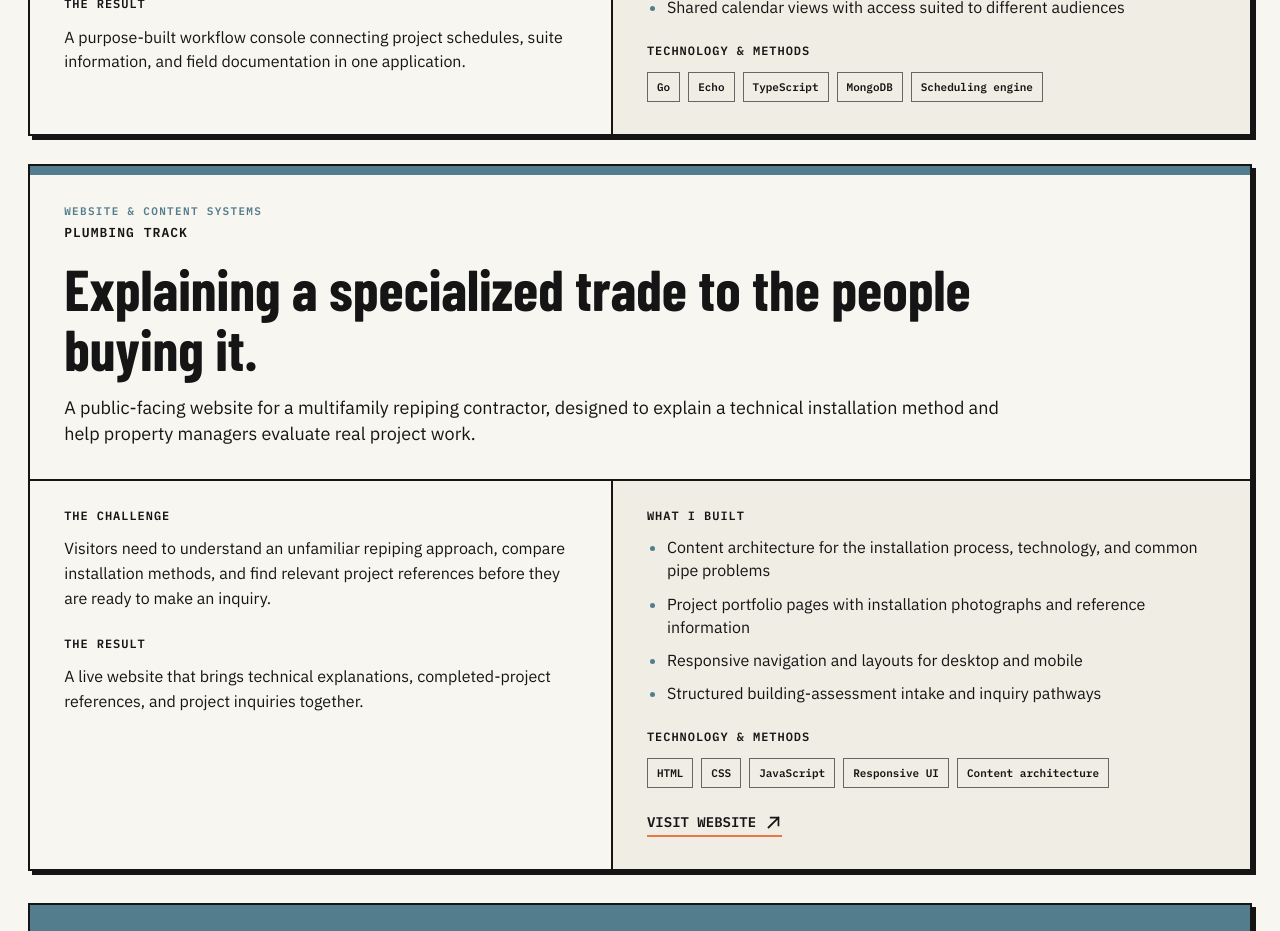
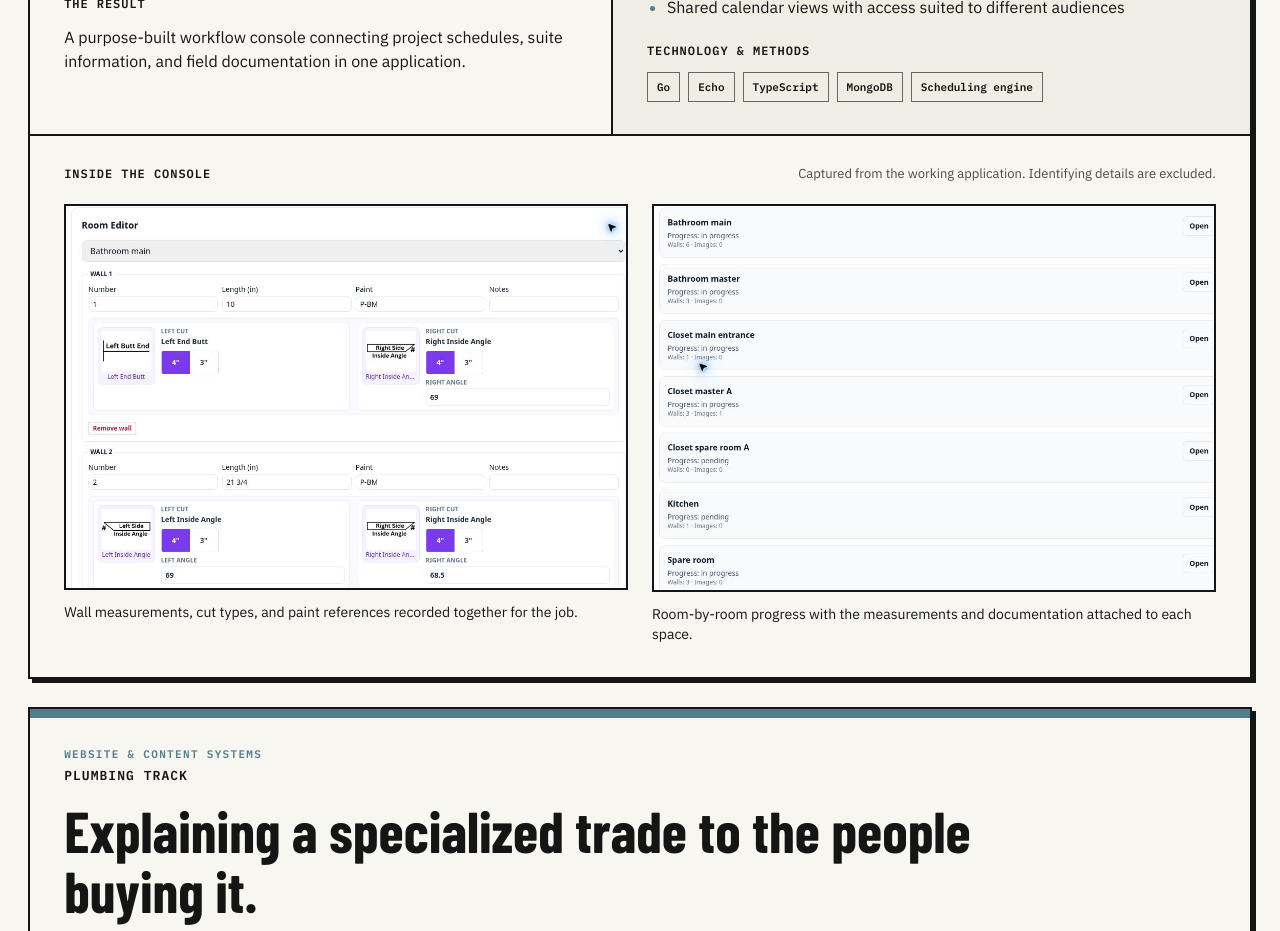
Before and after one commit to seanbman/seanburman.com, a React (Vite) app: page /work in a window 1280 px wide. Shown: the part 820-1751 px from the top of the page. Built offline with nearby package versions, Linux system fonts and the light colour scheme; no server answers; a web font is replaced by a local one.

Commit message:
feat: show authenticated console captures in Plumbing Track case study

```diff
--- a/src/App.css
+++ b/src/App.css
@@ -210,6 +210,16 @@
 .work-study__external{display:inline-flex;align-items:center;gap:9px;margin-top:26px;padding-bottom:4px;border-bottom:2px solid var(--orange);font:700 14px/1.2 'IBM Plex Mono',monospace}
 .work-study__external:hover{color:#a64d29}
 .work-study__external .arrow-icon{width:17px;height:17px}
+.work-study__screenshots{border-top:2px solid var(--black);padding:28px 34px 32px}
+.work-study__screenshots-heading{display:flex;align-items:baseline;justify-content:space-between;gap:12px 24px;flex-wrap:wrap;margin-bottom:20px}
+.work-study__screenshots-heading h3{font:700 12px/1.2 'IBM Plex Mono',monospace;letter-spacing:.08em;margin:0}
+.work-study__screenshots-heading p{font-size:13px;line-height:1.5;margin:0;color:#494949}
+.work-study__gallery{display:grid;grid-template-columns:repeat(2,minmax(0,1fr));gap:24px}
+.work-study__gallery figure{margin:0;min-width:0}
+.work-study__gallery a{display:block;border:2px solid var(--black);background:white}
+.work-study__gallery a:focus-visible{outline:3px solid var(--orange);outline-offset:4px}
+.work-study__gallery img{display:block;width:100%;height:auto}
+.work-study__gallery figcaption{font-size:14px;line-height:1.45;margin-top:12px;max-width:540px}
 @media(max-width:700px){
   .work-studies{gap:22px}
   .work-study__heading{padding:23px 22px 24px}
@@ -219,4 +229,6 @@
   .work-study__problem,.work-study__delivery{padding:23px 22px}
   .work-study__delivery{border-left:0;border-top:2px solid var(--black)}
   .work-study__body p,.work-study__delivery ul{font-size:15px}
+  .work-study__screenshots{padding:23px 22px}
+  .work-study__gallery{grid-template-columns:1fr}
 }
--- a/src/pages/Work.tsx
+++ b/src/pages/Work.tsx
@@ -11,6 +11,7 @@ type CaseStudy = {
   stack: string[]
   result: string
   website?: string
+  screenshots?: { src: string; alt: string; caption: string; width: number; height: number }[]
 }
 
 const caseStudies: CaseStudy[] = [
@@ -27,7 +28,23 @@ const caseStudies: CaseStudy[] = [
       'Shared calendar views with access suited to different audiences'
     ],
     stack: ['Go', 'Echo', 'TypeScript', 'MongoDB', 'Scheduling engine'],
-    result: 'A purpose-built workflow console connecting project schedules, suite information, and field documentation in one application.'
+    result: 'A purpose-built workflow console connecting project schedules, suite information, and field documentation in one application.',
+    screenshots: [
+      {
+        src: '/work/plumbing-track/wall-measurements.jpg',
+        alt: 'Room editor with wall lengths, paint codes, left and right cut diagrams, cap sizes, and angles.',
+        caption: 'Wall measurements, cut types, and paint references recorded together for the job.',
+        width: 1094,
+        height: 747
+      },
+      {
+        src: '/work/plumbing-track/room-progress.jpg',
+        alt: 'Room list showing progress, wall counts, and photo counts for each room.',
+        caption: 'Room-by-room progress with the measurements and documentation attached to each space.',
+        width: 1094,
+        height: 751
+      }
+    ]
   },
   {
     client: 'PLUMBING TRACK',
@@ -79,6 +96,20 @@ export default function Work() {
             {study.website && <a className="work-study__external" href={study.website} target="_blank" rel="noopener noreferrer">VISIT WEBSITE <ArrowIcon direction="up-right" /></a>}
           </div>
         </div>
+        {study.screenshots && <section className="work-study__screenshots" aria-label="Inside the operations console">
+          <div className="work-study__screenshots-heading">
+            <h3>INSIDE THE CONSOLE</h3>
+            <p>Captured from the working application. Identifying details are excluded.</p>
+          </div>
+          <div className="work-study__gallery">
+            {study.screenshots.map(screenshot => <figure key={screenshot.src}>
+              <a href={screenshot.src} target="_blank" rel="noopener noreferrer" aria-label={'View full screenshot: ' + screenshot.alt}>
+                <img src={screenshot.src} alt={screenshot.alt} width={screenshot.width} height={screenshot.height} loading="lazy" />
+              </a>
+              <figcaption>{screenshot.caption}</figcaption>
+            </figure>)}
+          </div>
+        </section>}
       </article>)}
     </section>
     <div className="page-cta">
```
Also changed, not shown: public/work/plumbing-track/room-progress.jpg (added), public/work/plumbing-track/wall-measurements.jpg (added), 1 other file (tests, documents, lock files or other folders).
